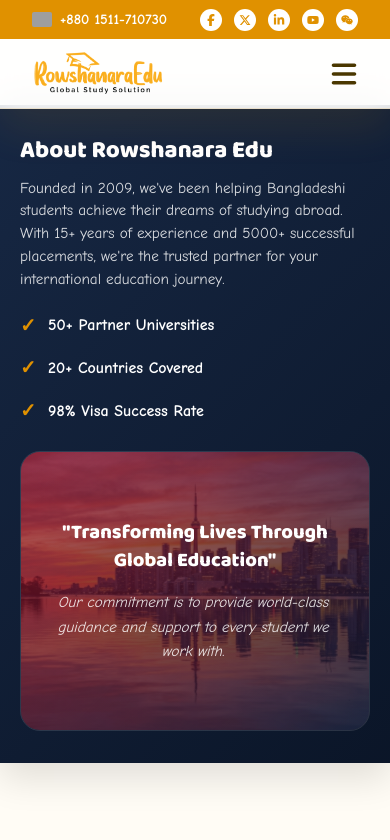
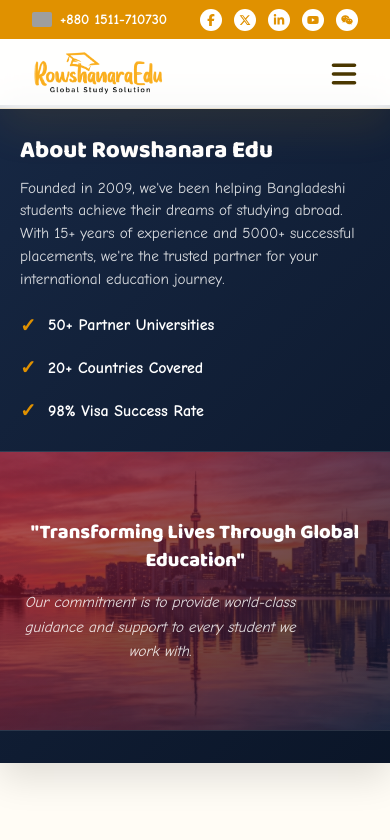
Before and after one commit to princeshiamofficial/Rowshanara-Edu, a Next.js app: page /about in a window 390 px wide. Shown: the top 840 px of the page. Built offline with nearby package versions, Linux system fonts and the light colour scheme; grey boxes are pictures that could not be loaded.

Commit message:
style: make inner BrandOverview quote card span full width on mobile viewports

```diff
--- a/src/app/globals.css
+++ b/src/app/globals.css
@@ -2293,6 +2293,11 @@ button {
   padding: 1.75rem 2rem;
 }
 
+.brand-overview-quote-card {
+  border-radius: 20px;
+  padding: 2.5rem 2rem;
+}
+
 .about-page-wrapper {
   padding-top: 140px;
 }
@@ -2307,6 +2312,15 @@ button {
     padding: 2rem 1.25rem !important;
   }
 
+  .brand-overview-quote-card {
+    border-radius: 0 !important;
+    border-left: none !important;
+    border-right: none !important;
+    margin-left: -1.25rem !important;
+    margin-right: -1.25rem !important;
+    padding: 2.5rem 1.25rem !important;
+  }
+
   .about-page-wrapper {
     padding-top: 105px !important;
   }
--- a/src/components/about/BrandOverview.tsx
+++ b/src/components/about/BrandOverview.tsx
@@ -66,11 +66,9 @@ export default function BrandOverview() {
 
         {/* Right Column */}
         <div>
-          <div style={{
+          <div className="brand-overview-quote-card" style={{
             position: "relative",
             border: "1px solid rgba(255, 255, 255, 0.12)",
-            borderRadius: "20px",
-            padding: "2.5rem 2rem",
             textAlign: "center",
             display: "flex",
             flexDirection: "column",
```
